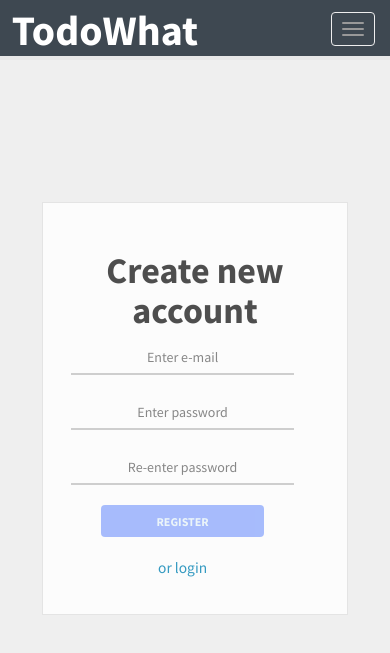
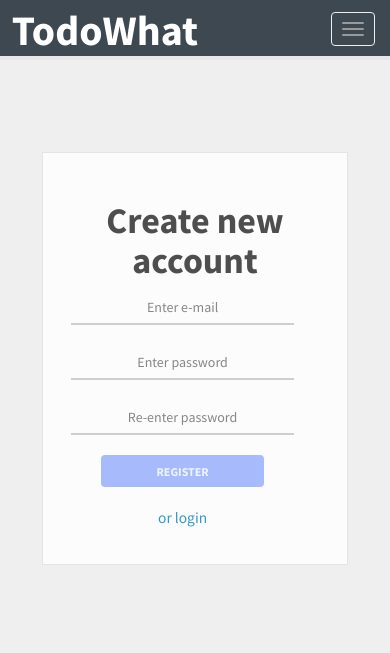
Before and after one commit to atchai/todowhat, a Python web app: template todowhat/templates/register.html in a window 390 px wide. Shown: the top 653 px of the page. Run offline with Jinja, Linux system fonts and the light colour scheme; the template is opened without the code that fills it, so the values that code supplies are empty; some libraries are stand-ins or nearby versions.

Commit message:
Mobile styling tweak

```diff
--- a/todowhat/static/css/style.css
+++ b/todowhat/static/css/style.css
@@ -439,7 +439,7 @@ position: relative;
     /*Create todo forms*/
     .form-horizontal {
         margin-left: 0;
-
+        width: 107%;
     }
     .add-todo-fields {
         float: none;
@@ -450,7 +450,7 @@ position: relative;
         font-size: 10px;
     }
     .main-content {
-        margin-top: 76px;
+        margin-top: 26px;
     }
       .submit {
         margin-left: 60%;
```
